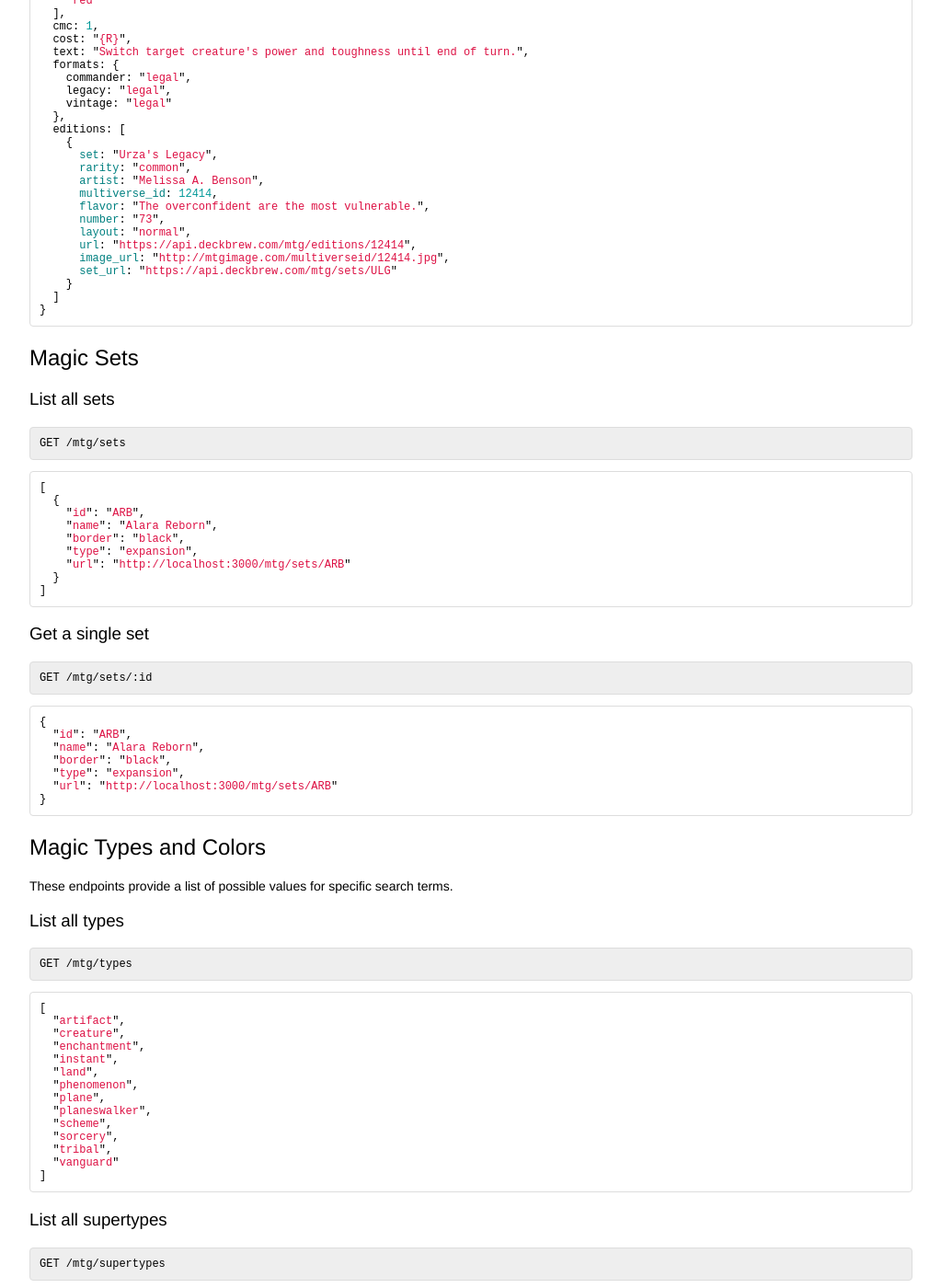
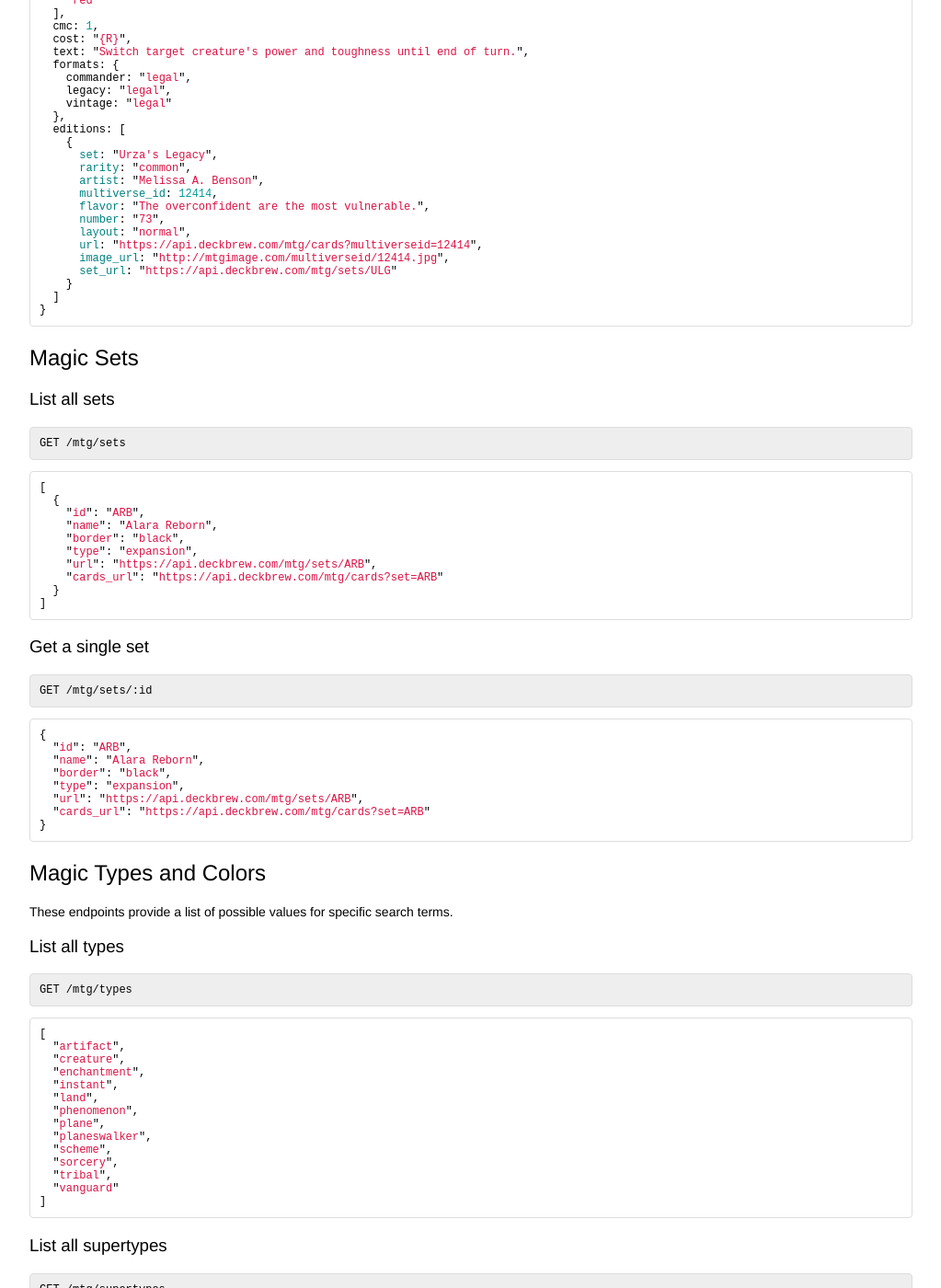
Before and after one commit to jerryharrison/deckbrew-website, a Jekyll site: the page built from api/index.md, in a window 1280 px wide and 1400 px high, scrolled down 2669 px. Shown: the whole window at 92% size, without its empty margins (128-1151 px from the left). Built offline with Jekyll 4.4.1, drawn with Linux system fonts in a browser that asks for light colours; Markdown is read by kramdown in place of the engine named in the settings; some of the changed text lies outside the part shown.

Commit message:
Update the examples with correct URLs

````diff
--- a/api/index.md
+++ b/api/index.md
@@ -102,7 +102,7 @@ to narrow the search.
         flavor: "The overconfident are the most vulnerable.",
         number: "73",
         layout: "normal",
-        url: "https://api.deckbrew.com/mtg/editions/12414",
+        url: "https://api.deckbrew.com/mtg/cards?multiverseid=12414",
         image_url: "http://mtgimage.com/multiverseid/12414.jpg",
         set_url: "https://api.deckbrew.com/mtg/sets/ULG"
       }
@@ -171,7 +171,7 @@ split card [Turn // Burn](https://api.deckbrew.com/mtg/editions/369080).
       flavor: "The overconfident are the most vulnerable.",
       number: "73",
       layout: "normal",
-      url: "https://api.deckbrew.com/mtg/editions/12414",
+      url: "https://api.deckbrew.com/mtg/cards?multiverseid=12414",
       image_url: "http://mtgimage.com/multiverseid/12414.jpg",
       set_url: "https://api.deckbrew.com/mtg/sets/ULG"
     }
@@ -192,7 +192,8 @@ split card [Turn // Burn](https://api.deckbrew.com/mtg/editions/369080).
     "name": "Alara Reborn",
     "border": "black",
     "type": "expansion",
-    "url": "http://localhost:3000/mtg/sets/ARB"
+    "url": "https://api.deckbrew.com/mtg/sets/ARB",
+    "cards_url": "https://api.deckbrew.com/mtg/cards?set=ARB"
   }
 ]
 ```
@@ -208,7 +209,8 @@ split card [Turn // Burn](https://api.deckbrew.com/mtg/editions/369080).
   "name": "Alara Reborn",
   "border": "black",
   "type": "expansion",
-  "url": "http://localhost:3000/mtg/sets/ARB"
+  "url": "https://api.deckbrew.com/mtg/sets/ARB",
+  "cards_url": "https://api.deckbrew.com/mtg/cards?set=ARB"
 }
 ```
 
````
